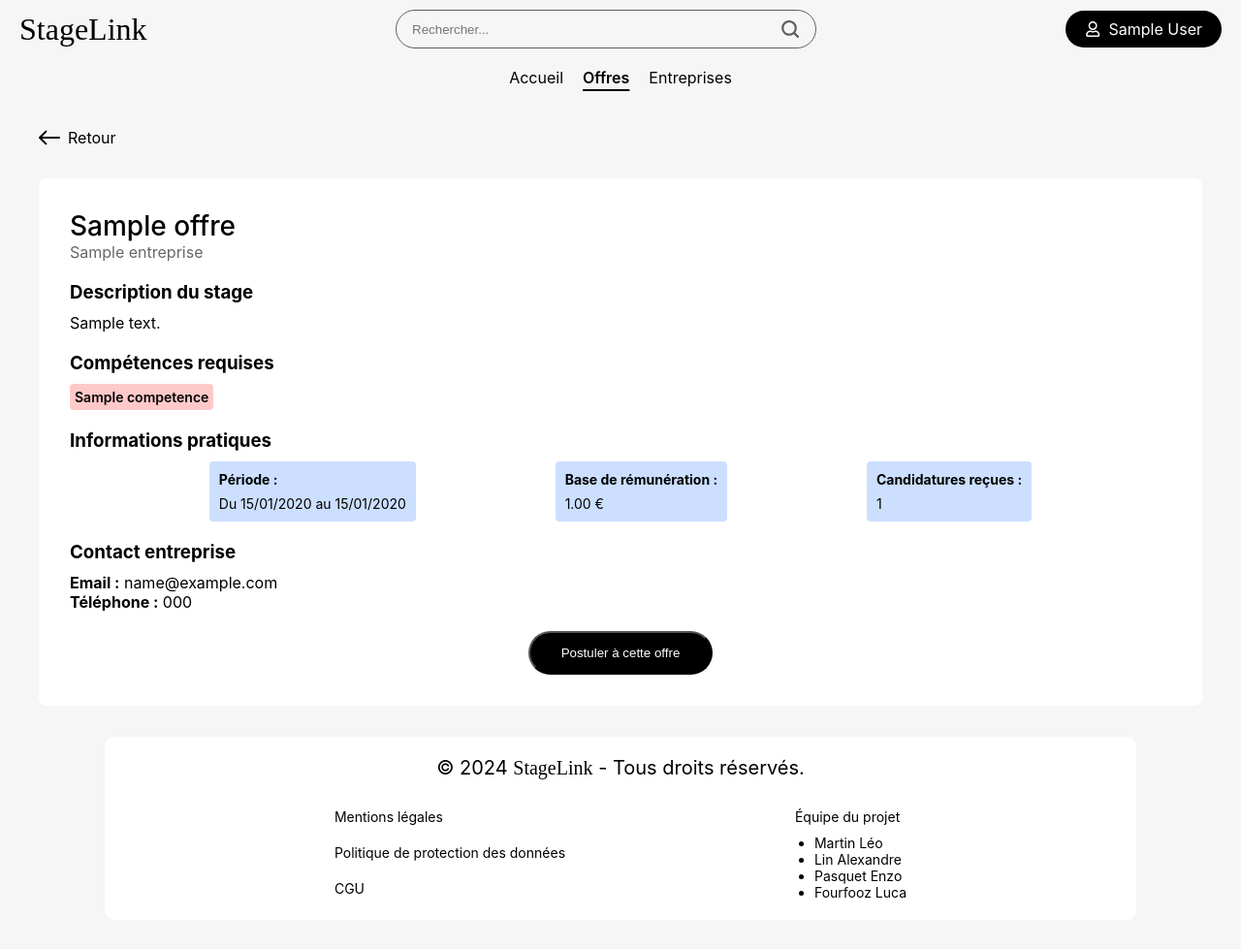
After one commit to GuiZaZotte/WEB4ALL-stagelink, a PHP site: page /offre_details.php?id=1 in a window 1280 px wide. The commit adds this page. Shown: the whole page at 97% size. Run offline with PHP 8.4, Linux system fonts and the light colour scheme; the visitor is signed in with stand-in values (Sample User, id 1); tables that the repository leaves empty hold one stand-in row (values such as "Sample post"); some web fonts are replaced.

Commit message:
candidature

```diff
--- a/src/header.php
+++ b/src/header.php
@@ -1,5 +1,11 @@
 <?php
-session_start(); // Démarrer la session
+require_once 'config.php';
+
+if (session_status() === PHP_SESSION_NONE) {
+    session_start();
+} else {
+    // Session is already started
+}
 
 // Récupérer les informations de l'utilisateur
 $prenom = isset($_SESSION['prenom']) ? $_SESSION['prenom'] : 'Mon Compte';
@@ -39,12 +45,12 @@ $page = basename($_SERVER['PHP_SELF']);
         </div>
         <nav>
             <a href="accueil.php" class="pages <?= ($page == 'accueil.php') ? 'activer' : '' ?>">Accueil</a>
-            <a href="offres.php" class="pages <?= ($page == 'offres.php') ? 'activer' : '' ?>">Offres</a>
-            <a href="entreprises.php" class="pages <?= (in_array($page, ['entreprises.php', 'entreprise_details.php'])) ? 'activer' : '' ?>
+            <a href="offres.php" class="pages <?= (in_array($page, ['offres.php', 'offre_details.php'])) ? 'activer' : '' ?>
+            ">Offres</a> <a href="entreprises.php" class="pages <?= (in_array($page, ['entreprises.php', 'entreprise_details.php'])) ? 'activer' : '' ?>
 ">Entreprises</a>
 
             <?php if ($role == "Administrateur" || $role == "Pilote"): ?>
-            <a href="dashboard.php" class="pages <?= ($page == 'dashboard.php') ? 'activer' : '' ?>">Dashboard</a>
+                <a href="dashboard.php" class="pages <?= ($page == 'dashboard.php') ? 'activer' : '' ?>">Dashboard</a>
             <?php endif; ?>
         </nav>
     </header>
--- /dev/null
+++ b/src/offre_details.php
@@ -0,0 +1,156 @@
+<?php
+$pageTitle = "Détails de l'offre - StageLink";
+require_once 'config.php';
+include('header.php');
+
+// Vérifier si l'ID est fourni
+if (!isset($_GET['id']) || !is_numeric($_GET['id'])) {
+    header('Location: offres.php');
+    exit;
+}
+
+$id = (int)$_GET['id'];
+
+// Récupérer les détails de l'offre avec les informations de l'entreprise et le nombre de candidatures
+$sql = "SELECT o.*,
+        e.nom AS entreprise_nom,
+        e.email AS entreprise_email,
+        e.telephone AS entreprise_telephone,
+        COUNT(c.id) as nombre_candidatures,
+        GROUP_CONCAT(DISTINCT comp.nom SEPARATOR ', ') as competences
+        FROM Offres o
+        JOIN Entreprises e ON o.entreprise_id = e.id
+        LEFT JOIN Candidatures c ON o.id = c.offre_id
+        LEFT JOIN Offres_Competences oc ON o.id = oc.offre_id
+        LEFT JOIN Competences comp ON oc.competence_id = comp.id
+        WHERE o.id = ?
+        GROUP BY o.id";
+
+$stmt = $conn->prepare($sql);
+$stmt->bind_param("i", $id);
+$stmt->execute();
+$offre = $stmt->get_result()->fetch_assoc();
+
+if (!$offre) {
+    header('Location: offres.php');
+    exit;
+}
+?>
+
+<head>
+    <link rel="stylesheet" href="style/offre-details.css">
+</head>
+
+<div class="offre-details">
+    <div class="centre">
+        <a href="offres.php" class="navbar <?= ($page == 'offres.php') ? 'activer' : '' ?>">
+            <svg xmlns="http://www.w3.org/2000/svg" width="22" height="16" fill="none" viewBox="0 0 22 16">
+                <path fill="#000" d="M21 7a1 1 0 1 1 0 2V7ZM.293 8.707a1 1 0 0 1 0-1.414L6.657.929A1 1 0 0 1 8.07 2.343L2.414 8l5.657 5.657a1 1 0 1 1-1.414 1.414L.293 8.707ZM21 9H1V7h20v2Z"/>
+            </svg>
+            <div class="texte">Retour</div>
+        </a>
+    </div>
+
+    <div class="offre-content">
+        <div class="offre-header">
+            <h2><?= htmlspecialchars($offre['titre']) ?></h2>
+            <h3><?= htmlspecialchars($offre['entreprise_nom']) ?></h3>
+        </div>
+
+        <div class="offre-section">
+            <h3>Description du stage</h3>
+            <p><?= nl2br(htmlspecialchars($offre['description'])) ?></p>
+        </div>
+
+        <?php if(!empty($offre['competences'])): ?>
+        <div class="offre-section">
+            <h3>Compétences requises</h3>
+            <div class="competences">
+                <?php foreach(explode(', ', $offre['competences']) as $competence): ?>
+                    <span class="competence-tag"><?= htmlspecialchars($competence) ?></span>
+                <?php endforeach; ?>
+            </div>
+        </div>
+        <?php endif; ?>
+
+        <div class="offre-section">
+            <h3>Informations pratiques</h3>
+            <div class="info-grid">
+                <div class="info-item">
+                    <strong>Période :</strong>
+                    <p>Du <?= date('d/m/Y', strtotime($offre['date_debut'])) ?> au <?= date('d/m/Y', strtotime($offre['date_fin'])) ?></p>
+                </div>
+
+                <?php if($offre['base_remuneration']): ?>
+                <div class="info-item">
+                    <strong>Base de rémunération :</strong>
+                    <p><?= number_format($offre['base_remuneration'], 2) ?> €</p>
+                </div>
+                <?php endif; ?>
+
+                <div class="info-item">
+                    <strong>Candidatures reçues :</strong>
+                    <p><?= $offre['nombre_candidatures'] ?></p>
+                </div>
+            </div>
+        </div>
+
+        <div class="offre-section">
+            <h3>Contact entreprise</h3>
+            <p>
+                <strong>Email :</strong> <?= htmlspecialchars($offre['entreprise_email']) ?><br>
+                <strong>Téléphone :</strong> <?= htmlspecialchars($offre['entreprise_telephone']) ?>
+            </p>
+        </div>
+
+        <?php if(isset($_SESSION['email'])): ?>
+        <div class="actions">
+            <button id="btn-show-form" class="btn-postuler">Postuler à cette offre</button>
+
+            <div id="form-candidature" class="form-candidature" style="display: none;">
+                <h3>Postuler à cette offre</h3>
+                <form action="traiter_candidature.php" method="POST" enctype="multipart/form-data">
+                    <input type="hidden" name="offre_id" value="<?= $offre['id'] ?>">
+
+                    <div class="form-group">
+                        <label for="cv">CV (PDF uniquement) :</label>
+                        <input type="file" id="cv" name="cv" accept=".pdf" required>
+                    </div>
+
+                    <div class="form-group">
+                        <label for="lettre_motivation">Lettre de motivation :</label>
+                        <textarea id="lettre_motivation" name="lettre_motivation" rows="6" required></textarea>
+                    </div>
+
+                    <div class="form-actions">
+                        <button type="button" id="btn-cancel" class="btn-cancel">Annuler</button>
+                        <button type="submit" class="btn-submit">Envoyer ma candidature</button>
+                    </div>
+                </form>
+            </div>
+        </div>
+        <?php endif; ?>
+    </div>
+</div>
+
+<script>
+document.addEventListener('DOMContentLoaded', function() {
+    const btnShowForm = document.getElementById('btn-show-form');
+    const formCandidature = document.getElementById('form-candidature');
+    const btnCancel = document.getElementById('btn-cancel');
+
+    if (btnShowForm && formCandidature && btnCancel) {
+        btnShowForm.addEventListener('click', function() {
+            btnShowForm.style.display = 'none';
+            formCandidature.style.display = 'block';
+        });
+
+        btnCancel.addEventListener('click', function() {
+            formCandidature.style.display = 'none';
+            btnShowForm.style.display = 'inline-block';
+        });
+    }
+});
+</script>
+
+<?php include("footer.php"); ?>
--- a/src/offres.php
+++ b/src/offres.php
@@ -49,6 +49,7 @@ if (isset($_SESSION['email'])) {
     while ($row = $offres->fetch_assoc()):
         $isLiked = in_array((int)$row['id'], $likes);
     ?>
+    <a href="offre_details.php?id=<?= $row['id'] ?>" class="offre-link">
         <div class="container">
             <div class="offre-title">
                 <div class="like-container">
@@ -95,6 +96,7 @@ if (isset($_SESSION['email'])) {
                 <div class="button">Voir l'offre</div>
             </div>
         </div>
+    </a>
     <?php endwhile; ?>
 </div>
 
--- /dev/null
+++ b/src/style/offre-details.css
@@ -0,0 +1,171 @@
+.offre-details {
+  max-width: 1200px;
+  margin: 2rem auto;
+  padding: 0 1rem;
+}
+
+.centre {
+  margin-bottom: 2rem;
+}
+
+.navbar {
+  display: flex;
+  align-items: center;
+  gap: 0.5rem;
+  text-decoration: none;
+  color: inherit;
+  width: fit-content;
+}
+
+.navbar:hover {
+  color: var(--primary-color);
+}
+
+.navbar svg path {
+  transition: fill 0.3s;
+}
+
+.navbar:hover svg path {
+  fill: var(--primary-color);
+}
+
+.offre-content {
+  background: white;
+  border-radius: 8px;
+  padding: 2rem;
+  display: flex;
+  flex-direction: column;
+  gap: 20px;
+}
+
+.offre-header {
+  display: flex;
+  flex-direction: column;
+}
+
+.offre-header h3 {
+  color: #666;
+  font-weight: normal;
+  font-size: 16px;
+}
+
+.offre-section {
+  display: flex;
+  flex-direction: column;
+  gap: 10px;
+}
+
+.competences {
+  display: flex;
+  flex-wrap: wrap;
+  gap: 0.5rem;
+}
+
+.competence-tag {
+  background-color: var(--couleur-rouge);
+  padding: 5px;
+  border-radius: 4px;
+  font-size: 14px;
+  font-weight: 600;
+}
+
+.info-grid {
+  display: flex;
+  justify-content: space-evenly;
+}
+
+.info-item {
+  background-color: var(--couleur-balise);
+  padding: 10px;
+  border-radius: 4px;
+  font-size: 14px;
+  display: flex;
+  flex-direction: column;
+  gap: 0.5rem;
+}
+
+.actions {
+  text-align: center;
+}
+
+.btn-postuler,
+.btn-submit {
+  display: inline-block;
+  padding: 0.8rem 2rem;
+  background-color: var(--couleur-button);
+  color: var(--texte-button);
+  text-decoration: none;
+  border-radius: 99px;
+  transition: background-color 0.3s;
+}
+
+.btn-postuler:hover,
+.btn-submit:hover {
+  background-color: var(--primary-dark);
+}
+
+.btn-cancel {
+  display: inline-block;
+  padding: 0.8rem 2rem;
+  background-color: #f0f0f0;
+  color: #666;
+  border: none;
+  border-radius: 4px;
+  transition: background-color 0.3s;
+  cursor: pointer;
+  margin-right: 1rem;
+  font-size: 1rem;
+}
+
+.btn-cancel:hover {
+  background-color: #e0e0e0;
+}
+
+.form-candidature {
+  max-width: 600px;
+  margin: 2rem auto 0;
+  text-align: left;
+}
+
+.form-candidature h3 {
+  color: var(--primary-color);
+  margin-bottom: 1.5rem;
+  text-align: center;
+}
+
+.form-group {
+  margin-bottom: 1.5rem;
+}
+
+.form-group label {
+  display: block;
+  margin-bottom: 0.5rem;
+  color: #333;
+}
+
+.form-group input[type="file"] {
+  width: 100%;
+  padding: 0.5rem;
+  border: 1px solid #ddd;
+  border-radius: 4px;
+}
+
+.form-group textarea {
+  width: 100%;
+  padding: 0.8rem;
+  border: 1px solid #ddd;
+  border-radius: 4px;
+  resize: vertical;
+  font-family: inherit;
+}
+
+.form-actions {
+  text-align: center;
+  margin-top: 2rem;
+}
+
+h2 {
+  font-size: 28px;
+  font-weight: 500;
+  width: 100%;
+}
--- a/src/style/offres.css
+++ b/src/style/offres.css
@@ -103,3 +103,7 @@ h3 {
   fill: red;
   stroke: red;
 }
+a.offre-link {
+  text-decoration: none;
+  color: inherit;
+}
```
Also changed, not shown: src/dashboard.php (+55 -3 lines), src/style/dashboard.css (+79 -0 lines), src/traiter_candidature.php (added, +118 -0 lines), src/traiter_entreprise.php (added, +70 -0 lines), 1 other file. Lines whose indentation alone changed are shown as unchanged.
